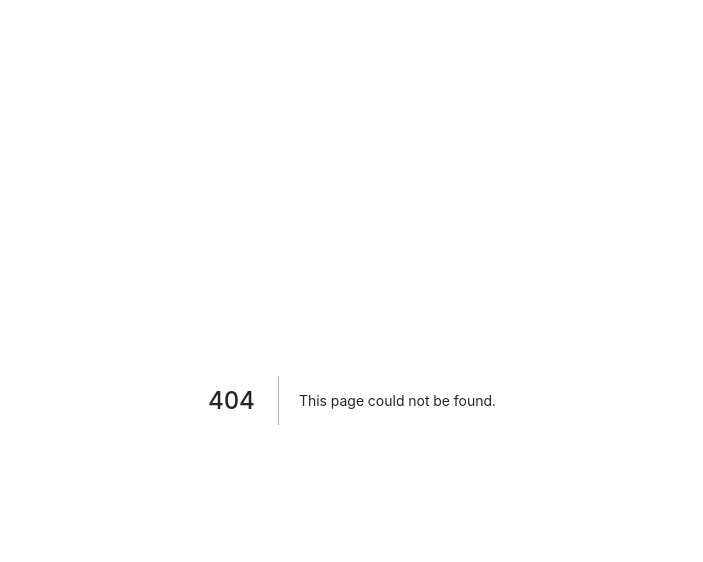
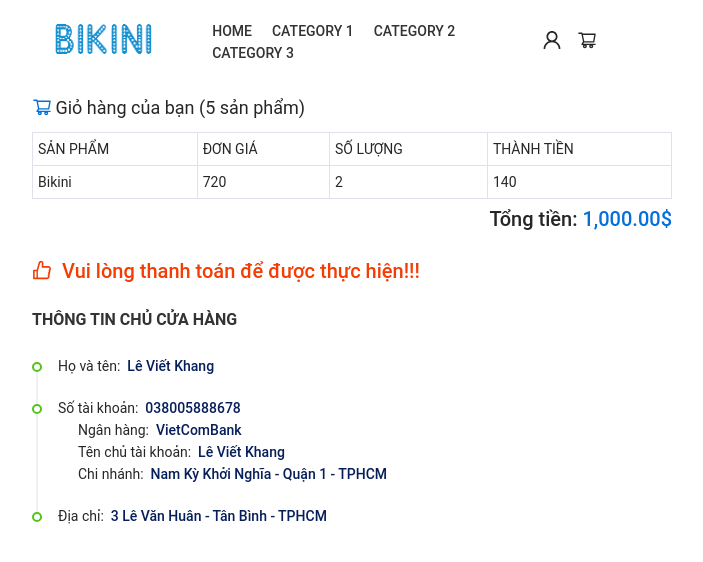
Before and after one commit to QuangHuy2705/Dorimodes-UI, a Next.js app: page /cart in a window 1280 px wide. Before the commit this address had no page. Shown: the top 562 px of the page, without its empty margins (288-991 px from the left). Built offline with nearby package versions, Linux system fonts and the light colour scheme.

Commit message:
update cart

```diff
--- a/components/header/index.js
+++ b/components/header/index.js
@@ -46,11 +46,11 @@ function HeaderComponent() {
                 onClose={closeModalInfo}
                 render={renderInfo()}
             />
-            <Col span={1} />
+            <Col span={5} />
             <Col span={3}>
                 <Image alt="" src='/images/logo.png' width={100} height={30} quality={100} />
             </Col>
-            <Col span={16}>
+            <Col span={12}>
                 <nav>
                     <ul>
                         <li style={{ display: 'inline-block' }}>
@@ -76,9 +76,12 @@ function HeaderComponent() {
                     </ul>
                 </nav>
             </Col>
-            <Col span={3}>
+            <Col span={2}>
                 <UserOutlined className="cart-header" onClick={openInfomation} />
-                <ShoppingCartOutlined className="cart-header ml-15" />
+                <Link href="/cart">
+                    <ShoppingCartOutlined className="cart-header ml-15" />
+                </Link>
+
             </Col>
         </Row>
     )
--- a/components/home/index.js
+++ b/components/home/index.js
@@ -7,9 +7,6 @@ function HomeComponent() {
     return (
         <div className='bikini-home'>
             <Row style={{ display: 'flex', justifyContent: 'center' }}>
-                <Col span={16}>
-                    <HeaderComponent />
-                </Col>
                 <div className='background-header mt-0' />
             </Row>
             <div style={{ fontWeight: 600 }} className='flex-align-center'>
--- a/components/modal/Cart.js
+++ b/components/modal/Cart.js
@@ -23,18 +23,23 @@ const Cart = ({ title = '', data = null, isVisible = false, onClose = null }) =>
                         <ShoppingCartOutlined style={{ color: 'rgb(5, 112, 218)', fontSize: 20 }} /> <span style={{ fontSize: 18 }}>Giỏ hàng của bạn ({'5'} sản phẩm)</span>
                     </div>
                     <table className='mt-10'>
+                        <thead>
                             <tr>
                                 <td>SẢN PHẨM</td>
                                 <td>ĐƠN GIÁ</td>
                                 <td>SỐ LƯỢNG</td>
                                 <td>THÀNH TIỀN</td>
                             </tr>
+                        </thead>
+
+                        <tbody>
                             <tr>
                                 <td>Bikini</td>
                                 <td>720</td>
                                 <td>2</td>
                                 <td>140</td>
                             </tr>
+                        </tbody>
                     </table>
                 </Col>
                 <Col span={24} className='mt-20' style={{ textAlign: 'right' }}>
--- /dev/null
+++ b/pages/cart.js
@@ -0,0 +1,75 @@
+import React, { useEffect } from 'react'
+import HeaderComponent from '../components/header'
+import { Row, Col, Timeline } from 'antd'
+import { ShoppingCartOutlined, LikeOutlined } from '@ant-design/icons'
+import func from '../utils/func'
+
+function Cart() {
+    return (
+        <div className='flex-align-center' style={{ flexDirection: 'column', alignItems: 'center' }}>
+            <div className='main-header'>
+                <HeaderComponent />
+            </div>
+            <Row style={{ width: '100%' }}>
+                <Col span={6} />
+                <Col span={12}>
+                    <Col span={24} className='table-cart mt-10'>
+                        <div>
+                            <ShoppingCartOutlined style={{ color: 'rgb(5, 112, 218)', fontSize: 20 }} /> <span style={{ fontSize: 18 }}>Giỏ hàng của bạn ({'5'} sản phẩm)</span>
+                        </div>
+                        <table className='mt-10'>
+                            <thead>
+                                <tr>
+                                    <td>SẢN PHẨM</td>
+                                    <td>ĐƠN GIÁ</td>
+                                    <td>SỐ LƯỢNG</td>
+                                    <td>THÀNH TIỀN</td>
+                                </tr>
+                            </thead>
+
+                            <tbody>
+                                <tr>
+                                    <td>Bikini</td>
+                                    <td>720</td>
+                                    <td>2</td>
+                                    <td>140</td>
+                                </tr>
+                            </tbody>
+                        </table>
+                        <div
+                            style={{ textAlign: 'right' }}
+                            className='mt-5 fs-20 fw-500'
+                        >Tổng tiền: <span className='g-color-blue'>{func.convertNumber('1000')}$</span></div>
+                    </Col>
+                    <Col span={24} className="mt-20 fs-20 fw-500 g-color-red">
+                        <LikeOutlined /> &nbsp;Vui lòng thanh toán để được thực hiện!!!
+                    </Col>
+                    <Col span={24} className="mt-20">
+                        <div className="modal-infomation">
+                            <div className='title' style={{ textAlign: 'left' }}>THÔNG TIN CHỦ CỬA HÀNG</div>
+                            <Timeline>
+                                <Timeline.Item color="green">Họ và tên:&nbsp;&nbsp;<span className="fw-500 g-color-blue-black">{'Lê Viết Khang'}</span></Timeline.Item>
+                                <Timeline.Item color="green">
+                                    Số tài khoản:&nbsp;&nbsp;
+                                    <span className="fw-500 g-color-blue-black">{'038005888678'}</span> <br />
+                                    <div style={{ marginLeft: 20 }}>
+                                        Ngân hàng:&nbsp;&nbsp;
+                                        <span className="fw-500 g-color-blue-black">{'VietComBank'}</span> <br />
+                                        Tên chủ tài khoản:&nbsp;&nbsp;
+                                        <span className="fw-500 g-color-blue-black">{'Lê Viết Khang'}</span> <br />
+                                        Chi nhánh:&nbsp;&nbsp;
+                                        <span className="fw-500 g-color-blue-black">{'Nam Kỳ Khởi Nghĩa - Quận 1 - TPHCM'}</span> <br />
+                                    </div>
+                                </Timeline.Item>
+                                <Timeline.Item color="green">Địa chỉ:&nbsp;&nbsp;<span className="fw-500 g-color-blue-black">{'3 Lê Văn Huân - Tân Bình - TPHCM'}</span></Timeline.Item>
+                            </Timeline>
+                        </div>
+                    </Col>
+                </Col>
+            </Row >
+        </div >
+
+    )
+}
+
+export default Cart;
--- a/pages/index.js
+++ b/pages/index.js
@@ -2,6 +2,7 @@ import Head from 'next/head'
 import Image from 'next/image'
 import HomeComponent from '../components/home'
 import styles from '../styles/Home.module.css'
+import HeaderComponent from '../components/header'
 
 export default function Home() {
   return (
@@ -13,6 +14,9 @@ export default function Home() {
         <link href="https://fonts.googleapis.com/css2?family=Roboto:ital,wght@0,100;0,300;0,400;0,500;1,100;1,300;1,400&display=swap" />
       </Head>
       <div className={styles.main}>
+        <div className='main-header'>
+          <HeaderComponent />
+        </div>
         <HomeComponent />
       </div>
       <footer className={styles.footer}>
--- a/styles/globals.scss
+++ b/styles/globals.scss
@@ -19,6 +19,7 @@ $color-blue: rgb(5, 112, 218);
 $color-green: rgb(7, 164, 54);
 $color-blue-black: rgb(6, 30, 90);
 $color-solid: rgb(223, 226, 237);
+$color-red: rgb(243, 61, 5);
 
 .g-color-black {
   color: $color-black;
@@ -34,6 +35,10 @@ $color-solid: rgb(223, 226, 237);
 
 .g-color-blue-black {
   color: $color-blue-black;
+}
+
+.g-color-red {
+  color: $color-red
 }
 
 .ml-15 {
--- a/styles/home.scss
+++ b/styles/home.scss
@@ -14,11 +14,16 @@
     }
 }
 
+.main-header {
+    width: 80%;
+}
+
 .bikini-header {
     display: flex;
     align-items: center;
     justify-content: center;
     padding: 20px;
+    width: 80%;
 
     nav {
         ul {
@@ -134,11 +139,32 @@
         height: 50px;
         border: 1px solid $color-solid;
         padding: 5px;
+        text-align: left;
     }
 
     td {
         border: 1px solid $color-solid;
         padding: 5px;
+    }
+}
+
+@media screen and (min-width: 768px) {
+    .container {
+        width: 750px;
+    }
+
+    .bikini-header {
+        width: 100%;
+    }
+
+    .main-header {
+        width: 100%;
+    }
+}
+
+@media screen and (min-width: 992px) {
+    .container {
+        width: 970px;
     }
 }
 
@@ -151,17 +177,17 @@
         .background-header {
             width: 1600px;
         }
+
+        .main-header {
+            width: 100%;
+        }
+    }
+
+    .bikini-header {
+        width: 80%;
+    }
+
+    .main-header {
+        width: 80%;
     }
 }
-
-@media screen and (min-width: 992px) {
-    .container {
-        width: 970px;
-    }
-}
-
-@media screen and (min-width: 768px) {
-    .container {
-        width: 750px;
-    }
-}
--- a/utils/func.js
+++ b/utils/func.js
@@ -15,6 +15,11 @@ const confirmation = (title = '', content = '') => {
     });
 }
 
+const convertNumber = (number) => {
+    return parseInt(number).toFixed(2).replace(/\d(?=(\d{3})+\.)/g, '$&,')
+}
+
 export default {
-    confirmation
+    confirmation,
+    convertNumber
 }
```
Also changed, not shown: components/cart/index.js (deleted), components/home/outstanding/index.js (deleted). Lines whose indentation alone changed are shown as unchanged.
